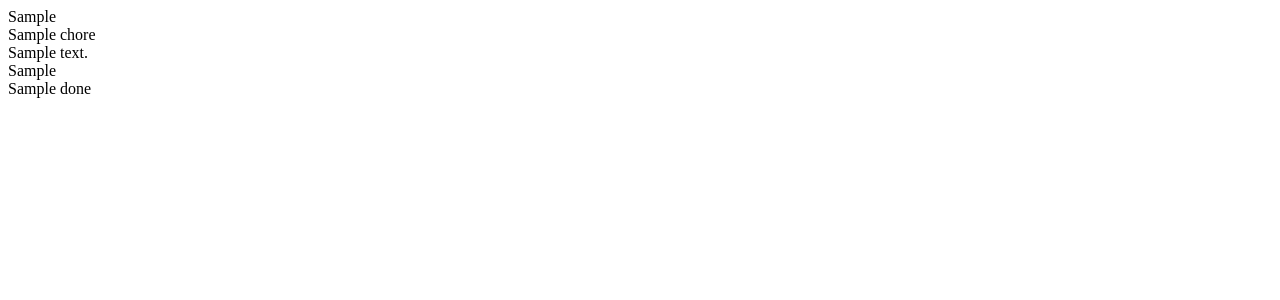
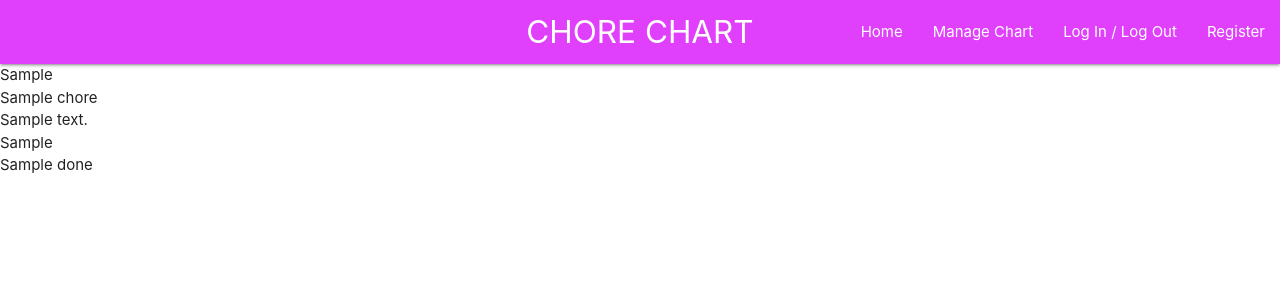
Before and after one commit to Frees1990/chore_chart, a Flask app: page / in a window 1280 px wide. Shown: the top 300 px of the page. Run offline with Flask 3, Linux system fonts and the light colour scheme; a database or web service that is not in the repository returns one stand-in record (values such as "Sample title"); some libraries are stand-ins or nearby versions.

Commit message:
Edited navbar

```diff
--- a/templates/base.html
+++ b/templates/base.html
@@ -1,12 +1,56 @@
 <!DOCTYPE html>
 <html lang="en">
+
 <head>
     <meta charset="UTF-8">
     <meta name="viewport" content="width=device-width, initial-scale=1.0">
+    <link rel="stylesheet" href="https://cdnjs.cloudflare.com/ajax/libs/font-awesome/6.6.0/css/all.min.css"
+        integrity="sha512-Kc323vGBEqzTmouAECnVceyQqyqdsSiqLQISBL29aUW4U/M7pSPA/gEUZQqv1cwx4OnYxTxve5UMg5GT6L4JJg=="
+        crossorigin="anonymous" referrerpolicy="no-referrer" type="text/css" />
+    <link rel="stylesheet" href="https://cdnjs.cloudflare.com/ajax/libs/materialize/1.0.0/css/materialize.min.css"
+        type="text/css">
+    <link rel="stylesheet" href="{{ url_for('static', filename='css/style.css') }}" type="text/css">
+    {% block styles %}
+    {% endblock %}
     <title>Chore Chart</title>
 </head>
+
 <body>
+
+    <header>
+        <!-- top navigation-->
+        <nav class="purple accent-2">
+            <div class="nav-wrapper">
+                <a href="#!" class="brand-logo center">CHORE CHART</a>
+                <a href="#" data-target="mobile-demo" class="sidenav-trigger"><i class="fa-solid fa-ellipsis-vertical"></i></a>
+                <ul class="right hide-on-med-and-down">
+                    <li><a href="">Home</a></li>
+                    <li><a href="">Manage Chart</a></li>
+                    <li><a href="">Log In / Log Out</a></li>
+                    <li><a href="">Register</a></li>
+                </ul>
+            </div>
+        </nav>
+
+        <!-- mobile collaps bar-->
+        <ul class="sidenav" id="mobile-demo">
+            <li><a href="">Home</a></li>
+            <li><a href="">Manage Chart</a></li>
+            <li><a href="">Log In / Log Out</a></li>
+            <li><a href="">Register</a></li>
+        </ul>
+
+    </header>
     {% block content %}
     {% endblock %}
+
+
+    <script src="https://code.jquery.com/jquery-3.5.1.min.js"
+        integrity="sha256-9/aliU8dGd2tb6OSsuzixeV4y/faTqgFtohetphbbj0=" crossorigin="anonymous"></script>
+    <script src="https://cdnjs.cloudflare.com/ajax/libs/materialize/1.0.0/js/materialize.min.js"></script>
+    <script src="{{ url_for('static', filename='js/script.js') }}"></script>
+    {% block scripts %}
+    {% endblock %}
 </body>
+
 </html>
```
